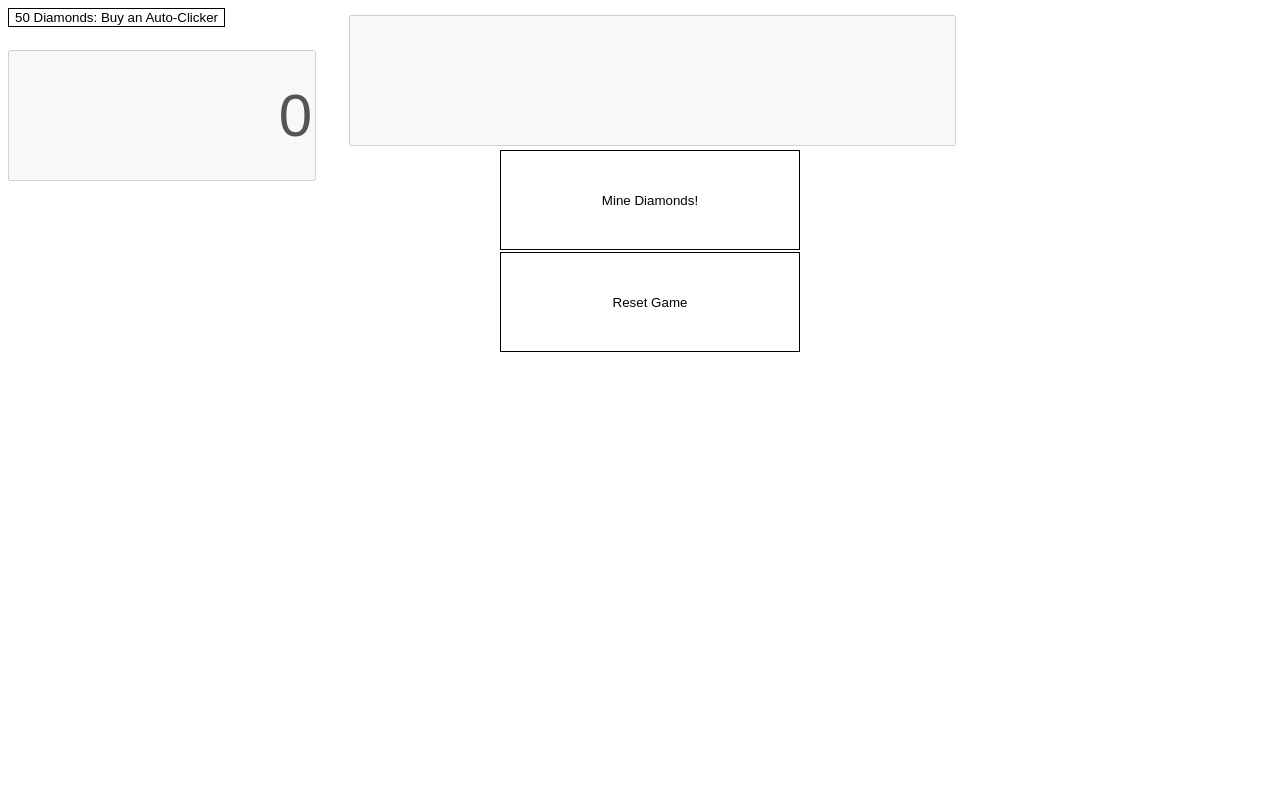
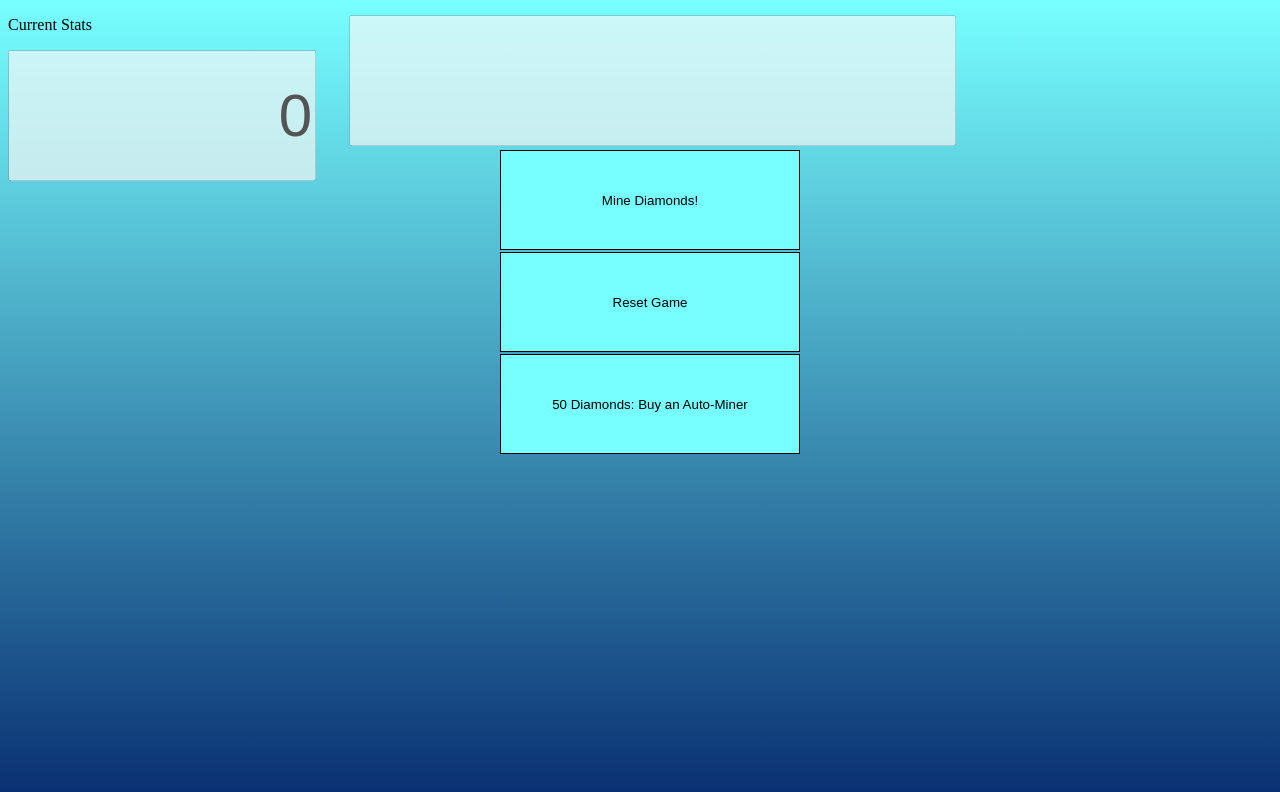
Before and after one commit to Kborysiak/ap-createtask, a plain HTML site: page index.html in a window 1280 px wide. Drawn offline with Linux system fonts and the light colour scheme.

Commit message:
added gradient

```diff
--- a/index.html
+++ b/index.html
@@ -12,12 +12,15 @@
       </form>
     </div>
     <div class=stats>
+      <p>
+        Current Stats
+      </p>
       <form name="stats">
         <input name="statsDisplay" class= statsOne disabled>
       </form>
     </div>
     <button onclick="countInsert();" id="clicker">Mine Diamonds!</button>
     <button onclick="reset();" id="reset">Reset Game</button>
-    <button onclick="buyMachine();">50 Diamonds: Buy an Auto-Clicker</button>
+    <button onclick="buyMachine();" id="machineBuy">50 Diamonds: Buy an Auto-Miner</button>
   </body>
 </html>
--- a/styles.css
+++ b/styles.css
@@ -21,6 +21,7 @@
   top: 150px;
   width: 300px;
   height: 100px;
+  background-color: #77ffff;
 }
 #reset{
   position:absolute;
@@ -28,9 +29,20 @@
   top:252px;
   width: 300px;
   height:100px;
+  background-color: #77ffff;
 }
 button{
   background-color: white;
   border: 1px solid black;
-
 }
+#machineBuy{
+  position: absolute;
+  left:500px;
+  top:354px;
+  width: 300px;
+  height: 100px;
+  background-color: #77ffff;
+}
+body{
+  background: linear-gradient(#77ffff, #092f72) fixed;
+}
```
